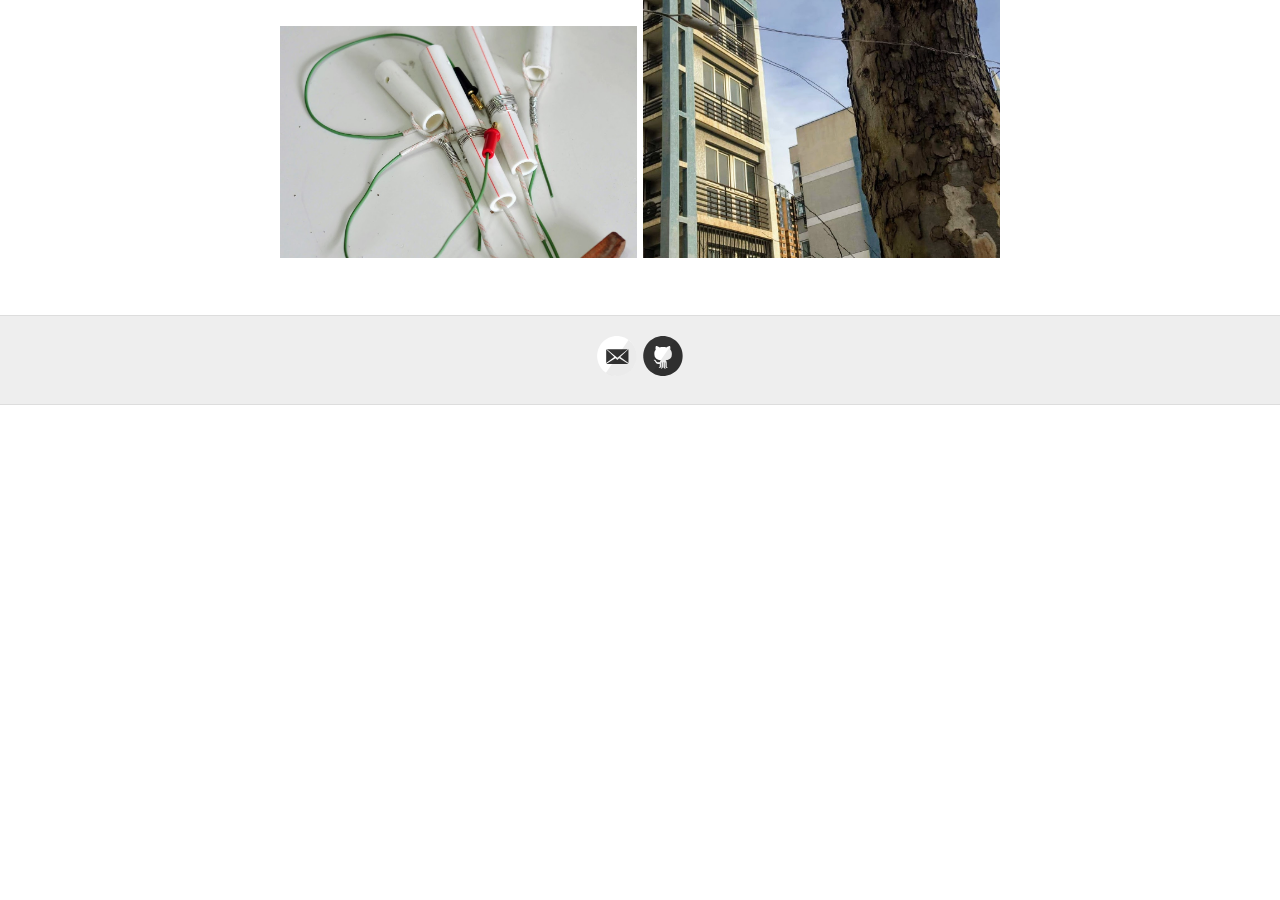
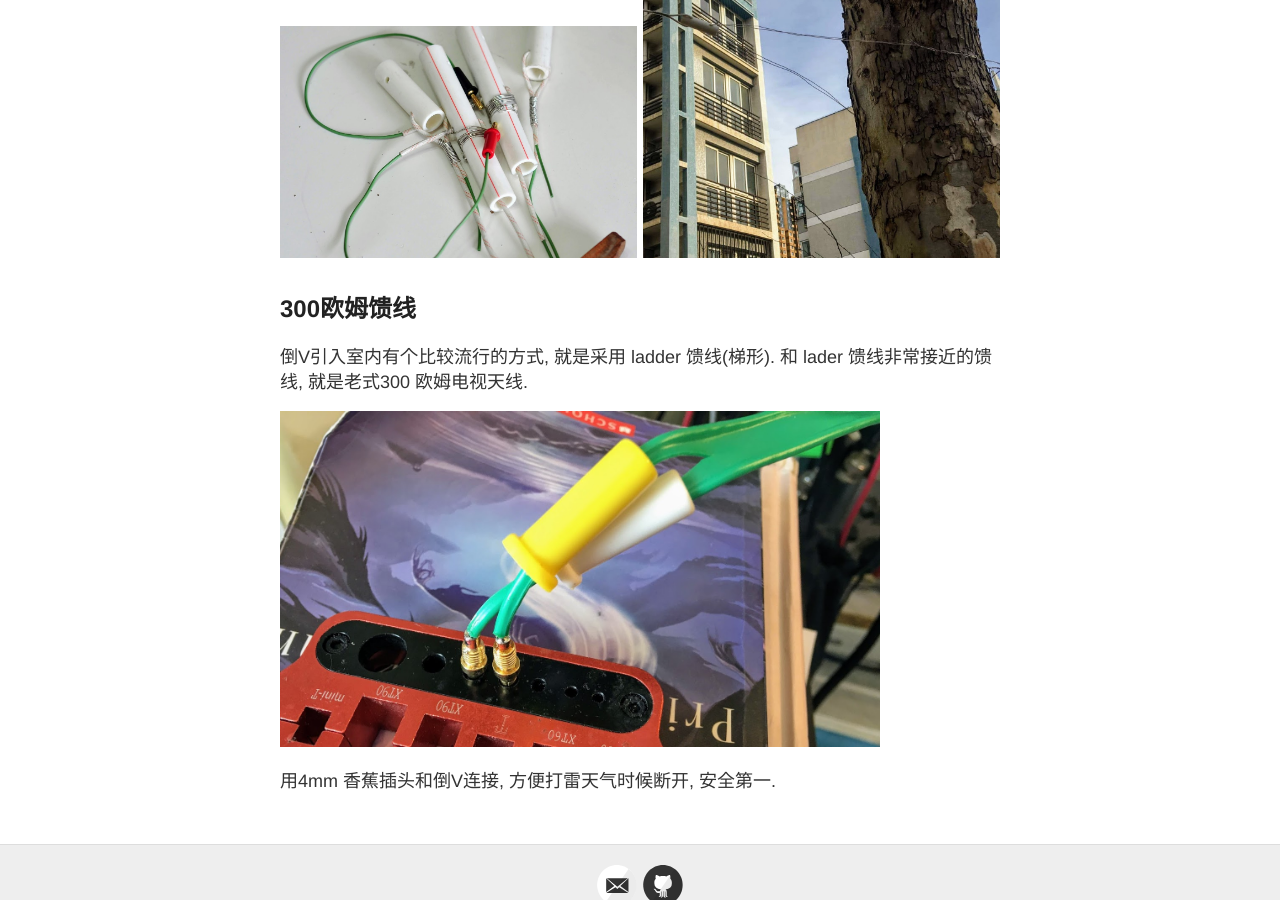
Before and after one commit to bh1rbg/bh1rbg.github.io, a Jekyll site: the page built from _posts/2019-1-01-invertv-antenna.md, in a window 1280 px wide and 900 px high, scrolled down 788 px. Built offline with Jekyll 4.4.1, drawn with Linux system fonts in a browser that asks for light colours; before the commit the page ends 1193 px from its top, so only the background shows below that.

Commit message:
ladder 300ohm

```diff
--- a/_posts/2019-1-01-invertv-antenna.md
+++ b/_posts/2019-1-01-invertv-antenna.md
@@ -1,6 +1,6 @@
 ---
 layout: default
-title: "Invert V Antenna"
+title: "倒V天线"
 ---
 
 短波Invert V 天线, 是非常简单的一种短波天线, 非常流行, 如果是楼房又不算太高, 就非常方便架设了, 并且作为一个比较严肃的天线, 通讯效果也是非常优秀的.
@@ -17,3 +17,15 @@ title: "Invert V Antenna"
 
 | :---: | :---: |
 | ![]({{ site.baseurl }}/images/intvertv-isolator.jpg){:width="400px"}| | ![]({{ site.baseurl }}/images/invertv-tree.jpg){:width="400px"}|
+
+
+
+## 300欧姆馈线
+
+倒V引入室内有个比较流行的方式, 就是采用 ladder 馈线(梯形). 和 lader 馈线非常接近的馈线, 就是老式300 欧姆电视天线.
+
+
+![]({{ site.baseurl }}/images/300ohm_ladder.jpg){:width="600px"}
+
+
+用4mm 香蕉插头和倒V连接, 方便打雷天气时候断开, 安全第一.
```
Also changed, not shown: _posts/2015-10-06-first-antenna.md (+2 -2 lines), images/300ohm_ladder.jpg (added).
